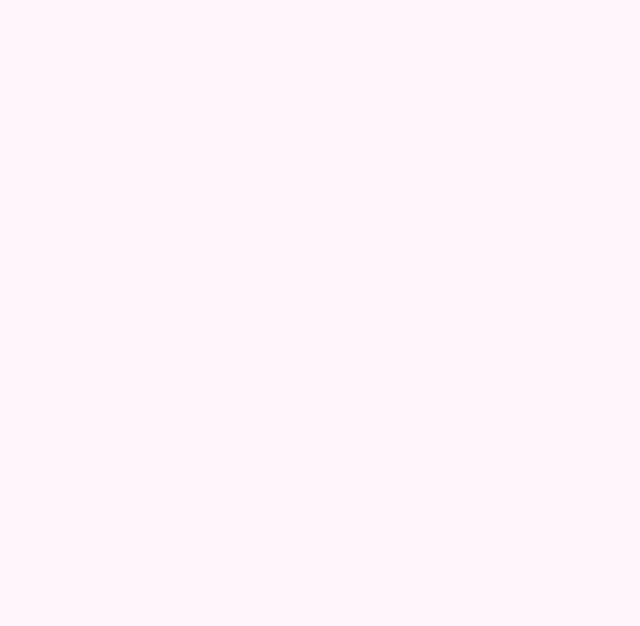
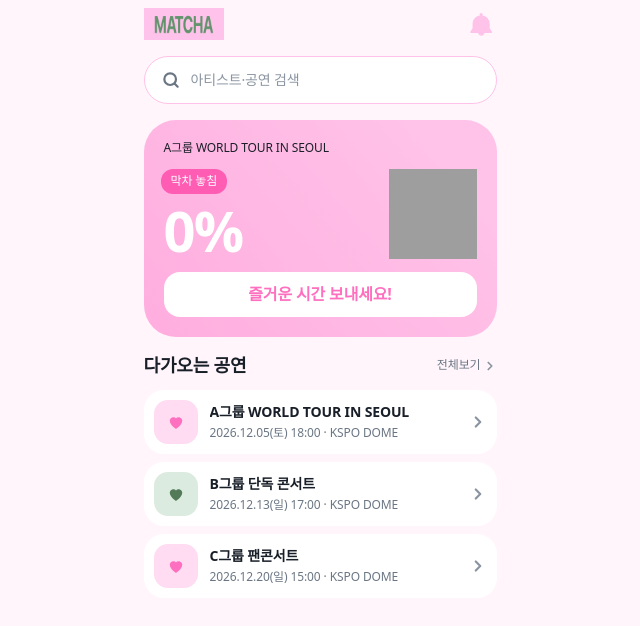
Before and after one commit to smwu-analyzing/Matcha-FE, a React (Vite) app: page /home in a window 1280 px wide. Shown: the top 626 px of the page, without its empty margins (320-960 px from the left). Built offline with nearby package versions, Linux system fonts and the light colour scheme; grey boxes are pictures that could not be loaded; a web font is replaced by a local one.

Commit message:
Feat : 홈 페이지 및 라우터 추가

```diff
--- a/src/App.tsx
+++ b/src/App.tsx
@@ -1,5 +1,8 @@
+import { RouterProvider } from 'react-router-dom'
+import { router } from './routes/router.tsx'
+
 function App() {
-  return <></>
+  return <RouterProvider router={router} />
 }
 
 export default App
--- /dev/null
+++ b/src/pages/home/HomePage.tsx
@@ -0,0 +1,60 @@
+import { Button, SearchInput } from '../../components/common'
+import { EmptyHeroCard, HeroCard, HomeHeader, UpcomingShows } from '../../components/home'
+import { getStatus } from '../../constants/status'
+import type { Show } from '../../types/show'
+
+// TODO: API 연동 전 임시 데이터
+const SELECTED_SHOW = {
+  title: 'A그룹 WORLD TOUR IN SEOUL',
+  recommendedExit: '21:50',
+  lastTrain: '22:20',
+}
+
+const UPCOMING_SHOWS: Show[] = [
+  { id: 1, title: 'A그룹 WORLD TOUR IN SEOUL', date: '2026.12.05(토) 18:00', venue: 'KSPO DOME' },
+  { id: 2, title: 'B그룹 단독 콘서트', date: '2026.12.13(일) 17:00', venue: 'KSPO DOME' },
+  { id: 3, title: 'C그룹 팬콘서트', date: '2026.12.20(일) 15:00', venue: 'KSPO DOME' },
+]
+
+type HomePageProps = {
+  // 선택한 공연의 막차 탑승 확률(0~100). 공연을 선택하지 않았으면 null
+  percent?: number | null
+}
+
+export default function HomePage({ percent = null }: HomePageProps) {
+  const status = percent === null ? null : getStatus(percent)
+
+  return (
+    <main className="mx-auto flex min-h-screen w-full max-w-[393px] flex-col gap-4 px-5 pb-10 pt-2">
+      <HomeHeader />
+      <SearchInput large placeholder="아티스트·공연 검색" />
+
+      {percent === null ? (
+        <EmptyHeroCard />
+      ) : (
+        <>
+          <HeroCard
+            showTitle={SELECTED_SHOW.title}
+            percent={percent}
+            recommendedExit={SELECTED_SHOW.recommendedExit}
+            lastTrain={SELECTED_SHOW.lastTrain}
+          />
+          {/* 막차를 놓친 경우(0%)에는 경로 보기 버튼이 없어요 */}
+          {status !== 'danger' && (
+            <Button
+              variant={status === 'safe' ? 'primary' : 'soft'}
+              size="lg"
+              className={
+                status === 'caution' ? 'bg-pink-100' : status === 'warn' ? 'bg-pink-200' : undefined
+              }
+            >
+              지금 퇴장하고 귀가 경로 보기
+            </Button>
+          )}
+        </>
+      )}
+
+      <UpcomingShows shows={UPCOMING_SHOWS} />
+    </main>
+  )
+}
--- /dev/null
+++ b/src/routes/router.tsx
@@ -0,0 +1,7 @@
+import { createBrowserRouter, Navigate } from 'react-router-dom'
+import HomePage from '../pages/home/HomePage'
+
+export const router = createBrowserRouter([
+  { path: '/', element: <Navigate to="/home" replace /> },
+  { path: '/home', element: <HomePage percent={0} /> },
+])
```
